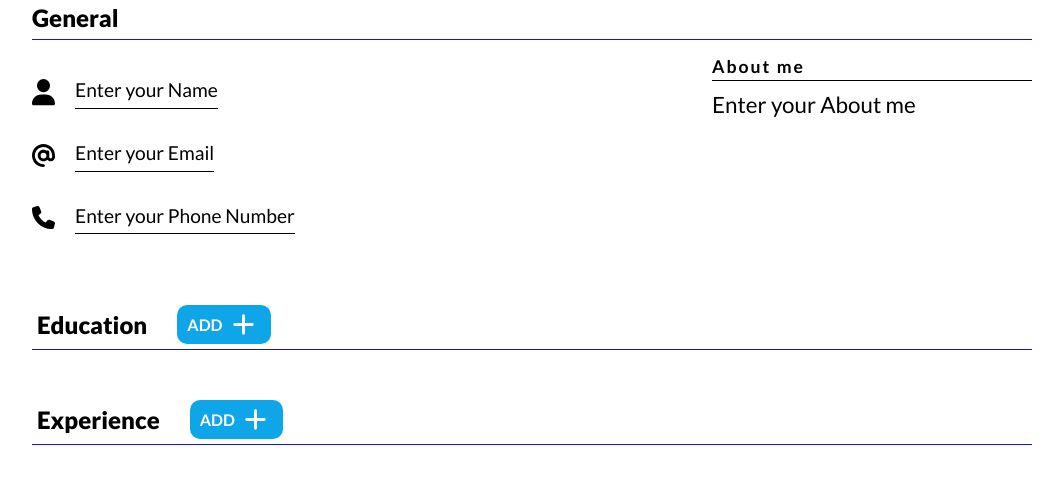
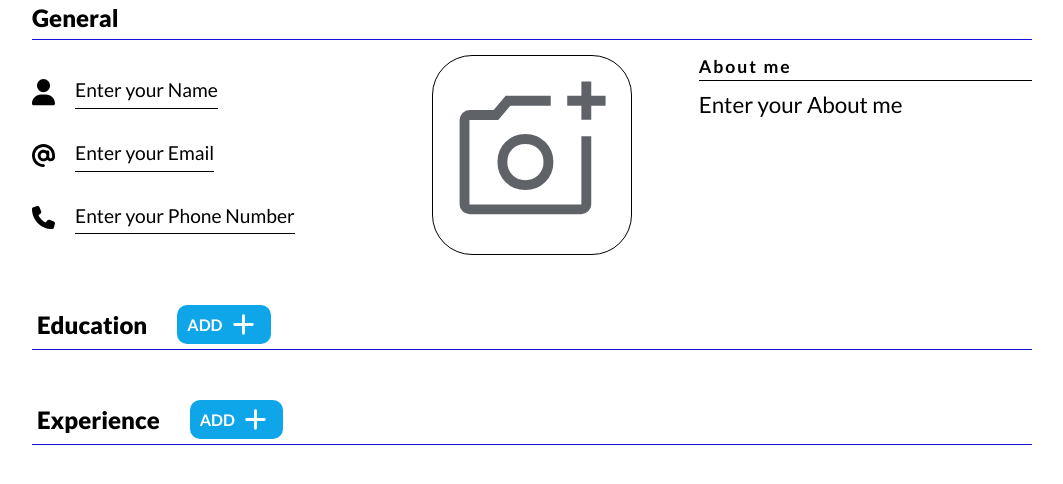
Before and after one commit to ehsan-saf/cv-app, a React (Vite) app: page / in a window 1280 px wide. Shown: the top 484 px of the page, without its empty margins (108-1171 px from the left). Built offline with nearby package versions, Linux system fonts and the light colour scheme.

Commit message:
Add photo structure

```diff
--- a/src/components/General.jsx
+++ b/src/components/General.jsx
@@ -1,5 +1,6 @@
 import "../styles/General.css";
 import { Info, Textarea } from "./Info";
+import addPhoto from "../assets/add-photo.svg";
 
 export default function General() {
   const nameIcon = (
@@ -43,6 +44,19 @@ export default function General() {
             key={2}
           />
         </div>
+        <div className="photo-container">
+          <label htmlFor="photo_file">
+            <img className="photo" src={addPhoto} alt="Add you photo" />
+          </label>
+          <input
+            type="file"
+            name=""
+            id="photo_file"
+            style={{
+              opacity: 0,
+            }}
+          />
+        </div>
         <label className="about-container">
           <div className="about-title">About me</div>
           <Textarea infoName={"About me"} />
--- a/src/styles/General.css
+++ b/src/styles/General.css
@@ -18,7 +18,7 @@
 .general-container {
   display: grid;
   align-items: start;
-  grid-template-columns: 1fr 320px;
+  grid-template-columns: 1fr 1fr 1fr;
   grid-template-rows: 230px;
 }
 
@@ -77,3 +77,29 @@
   color: white;
   background-color: hsl(208, 100%, 60%);
 }
+
+/* ---------------------------------------------------- */
+
+.photo-container {
+  position: relative;
+  align-self: center;
+  width: 200px;
+  margin: 0 auto;
+}
+
+.photo {
+  padding: 20px;
+  width: 100%;
+  margin: 0 auto;
+
+  border: 1px solid black;
+  border-radius: 20%;
+  cursor: pointer;
+}
+
+#photo_file {
+  position: absolute;
+  top: 70px;
+  left: 95px;
+  width: 150px;
+}
```
Also changed, not shown: src/assets/add-photo.svg (added).
